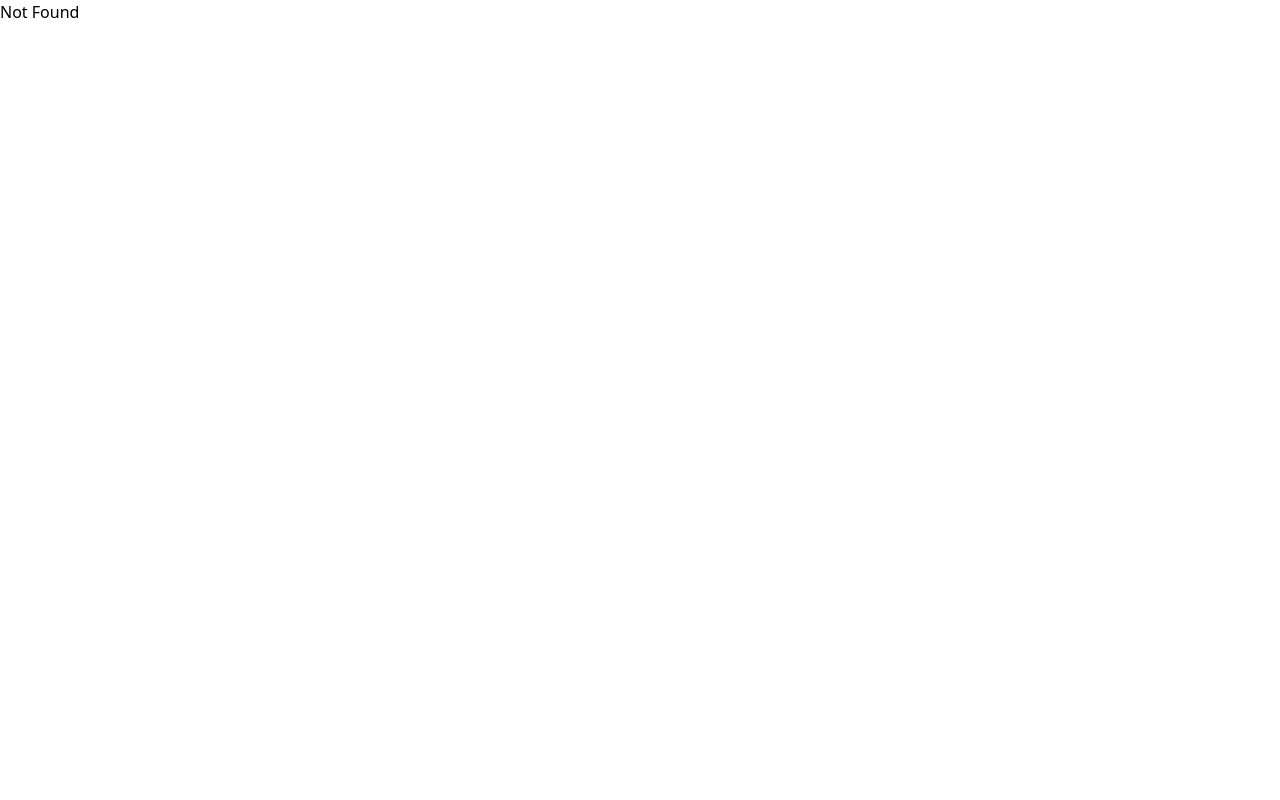
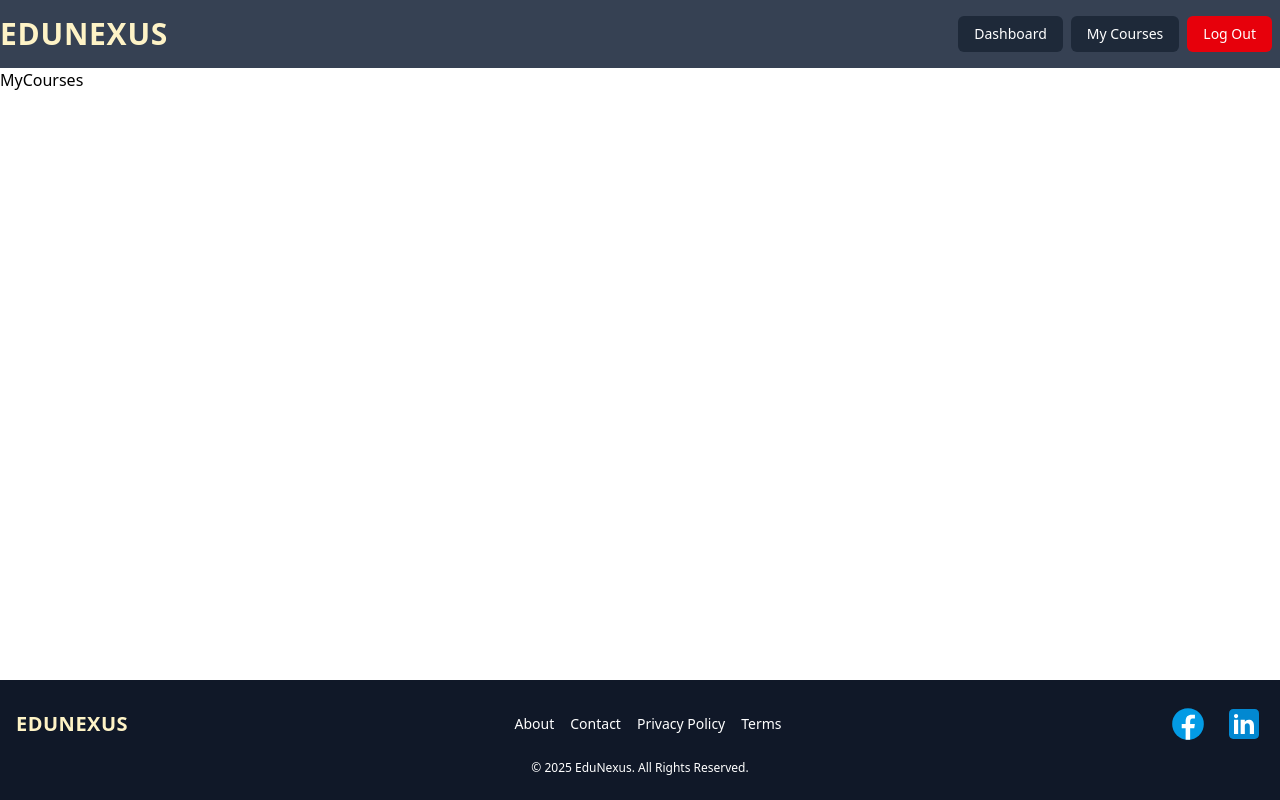
Before and after one commit to Learnathon-By-Geeky-Solutions/react-fusion, a React (Vite) app in the folder frontend-instructor/: page /my-courses in a window 1280 px wide. Before the commit this address had no page. Built offline with nearby package versions, Linux system fonts and the light colour scheme; sample sign-in values are in the browser's storage.

Commit message:
Minor work in mycourse

```diff
--- /dev/null
+++ b/frontend-instructor/src/components/mycourses/MyCourses.jsx
@@ -0,0 +1,15 @@
+import React from "react";
+import { Navigate } from "react-router-dom";
+import useAuth from "@/src/context/authContext";
+
+function MyCourses() {
+  const { instructor } = useAuth();
+
+  if (!instructor.authenticated) {
+    return <Navigate to="/" replace />;
+  }
+
+  return <div>MyCourses</div>;
+}
+
+export default MyCourses;
```
Also changed, not shown: frontend-instructor/src/main.jsx (+6 -1 lines).
